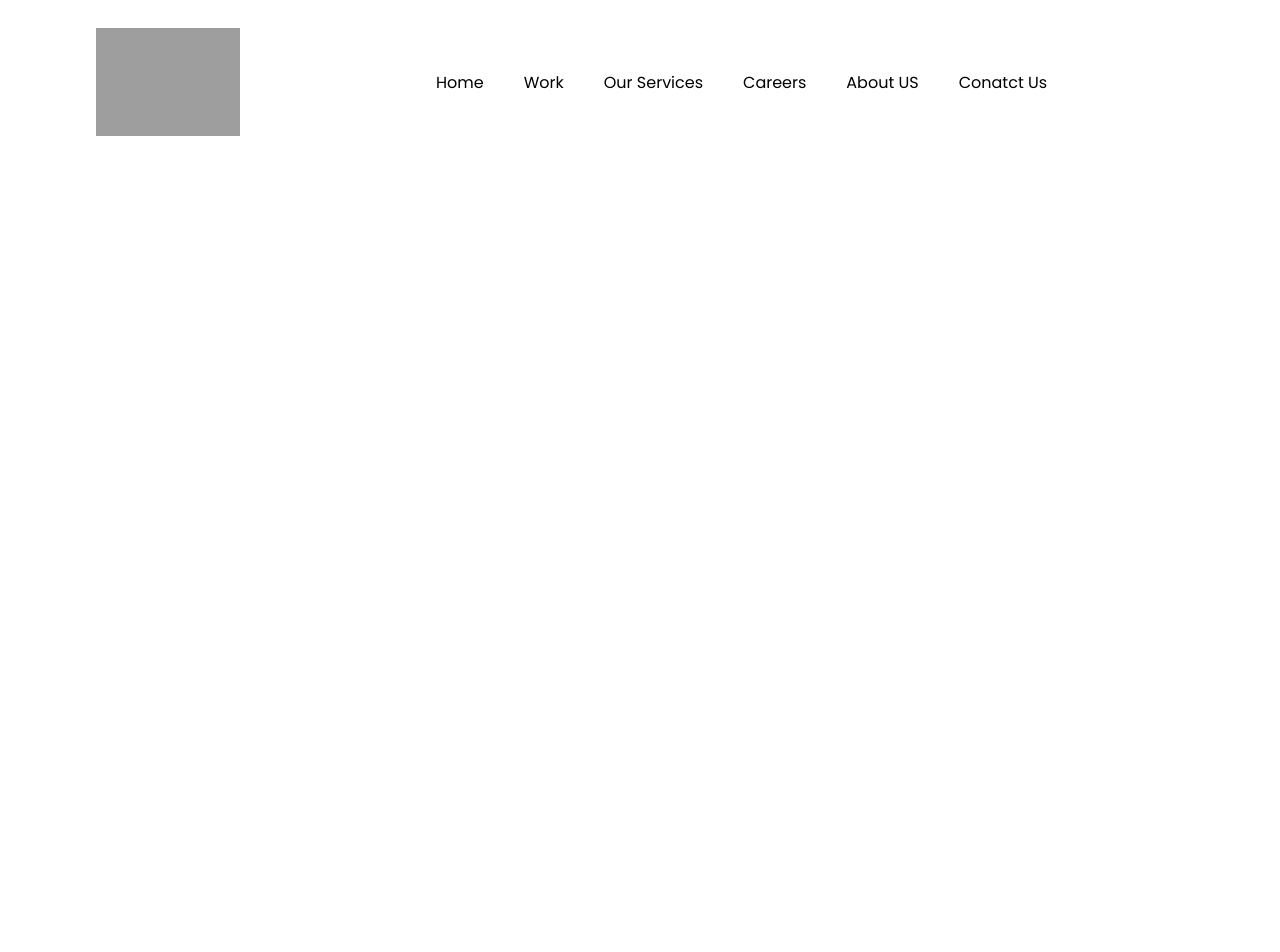
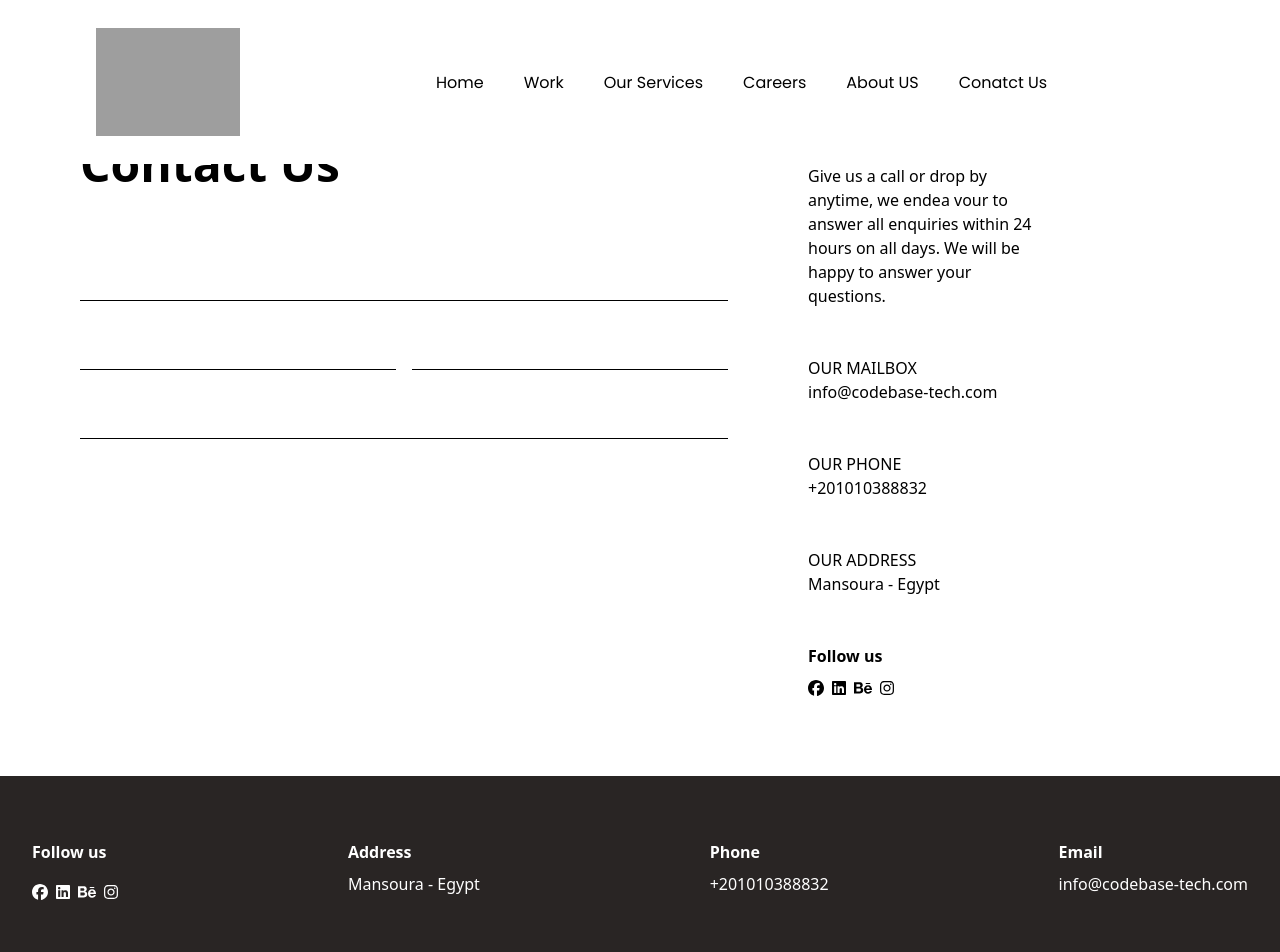
Before and after one commit to Mohamedkhaled68/Codebase-clone, a React (Create React App) app: page /contactus in a window 1280 px wide. Shown: the top 952 px of the page. Before the commit the page ends 800 px from the top, so only its background shows below. Built offline with nearby package versions, Linux system fonts and the light colour scheme; grey boxes are pictures that could not be loaded.

Commit message:
allright

```diff
--- /dev/null
+++ b/src/components/ContactUs/FormSide.js
@@ -0,0 +1,35 @@
+import React from "react";
+
+const FormSide = () => {
+    return (
+        <div className="left-side flex-1">
+            <h1 className="text-[3rem] font-semibold mb-[3rem]">Contact Us</h1>
+            <div className="flex flex-col items-center gap-[1rem]">
+                <div className="name w-full">
+                    <input
+                        type="text"
+                        className="border-b-[1px] border-[#000] w-full py-[0.8rem] outline-none text-[1.1rem]"
+                    />
+                </div>
+                <div className="emailAndPhone flex items-center gap-[1rem] w-full">
+                    <input
+                        type="text"
+                        className="border-b-[1px] border-[#000]  py-[0.8rem] outline-none text-[1.1rem] w-1/2"
+                    />
+                    <input
+                        type="text"
+                        className="border-b-[1px] border-[#000]  py-[0.8rem] outline-none text-[1.1rem] w-1/2"
+                    />
+                </div>
+                <div className="message w-full">
+                    <input
+                        type="text"
+                        className="border-b-[1px] border-[#000] w-full py-[0.8rem] outline-none text-[1.1rem]"
+                    />
+                </div>
+            </div>
+        </div>
+    );
+};
+
+export default FormSide;
--- /dev/null
+++ b/src/components/ContactUs/InformationSide.js
@@ -0,0 +1,45 @@
+import React from "react";
+import { FontAwesomeIcon } from "@fortawesome/react-fontawesome";
+import {
+    faFacebook,
+    faLinkedin,
+    faBehance,
+    faInstagram,
+} from "@fortawesome/free-brands-svg-icons";
+
+const InformationSide = () => {
+    return (
+        <div className="right-side w-[35%]">
+            <ul className="flex flex-col gap-[3rem]">
+                <li className="w-[60%]">
+                    Give us a call or drop by anytime, we endea vour to answer
+                    all enquiries within 24 hours on all days. We will be happy
+                    to answer your questions.
+                </li>
+                <li>
+                    <p>OUR MAILBOX</p>
+                    <p>info@codebase-tech.com</p>
+                </li>
+                <li>
+                    <p>OUR PHONE</p>
+                    <p>+201010388832</p>
+                </li>
+                <li>
+                    <p>OUR ADDRESS</p>
+                    <p>Mansoura - Egypt</p>
+                </li>
+                <li>
+                    <p className=" mb-3 font-bold">Follow us</p>
+                    <div className="icons flex items-center gap-2">
+                        <FontAwesomeIcon icon={faFacebook} />
+                        <FontAwesomeIcon icon={faLinkedin} />
+                        <FontAwesomeIcon icon={faBehance} />
+                        <FontAwesomeIcon icon={faInstagram} />
+                    </div>
+                </li>
+            </ul>
+        </div>
+    );
+};
+
+export default InformationSide;
--- a/src/pages/ContactUs.js
+++ b/src/pages/ContactUs.js
@@ -1,7 +1,51 @@
 import React from "react";
+import { FontAwesomeIcon } from "@fortawesome/react-fontawesome";
+import {
+    faFacebook,
+    faLinkedin,
+    faBehance,
+    faInstagram,
+} from "@fortawesome/free-brands-svg-icons";
+import FormSide from "../components/ContactUs/FormSide";
+import InformationSide from "../components/ContactUs/InformationSide";
 
 const ContactUs = () => {
-    return <div>ContactUs</div>;
+    return (
+        <>
+            <div className="main-page flex items-baseline gap-[5rem] px-[2rem] lg:px-[5rem] mt-[3rem]">
+                <FormSide />
+                <InformationSide />
+            </div>
+            <div className="bg-stone-800 py-[4rem] px-[2rem] mt-[5rem]">
+                <div className="flex flex-col md:flex-row md:justify-between">
+                    <div className="flex flex-col justify-between gap-2 mb-[2rem]">
+                        <p className="text-white mb-3 font-bold">Follow us</p>
+                        <div className="icons flex items-center gap-2">
+                            <FontAwesomeIcon icon={faFacebook} color="#fff" />
+                            <FontAwesomeIcon icon={faLinkedin} color="#fff" />
+                            <FontAwesomeIcon icon={faBehance} color="#fff" />
+                            <FontAwesomeIcon icon={faInstagram} color="#fff" />
+                        </div>
+                    </div>
+                    <div className="flex flex-col items-start gap-2 mb-[2rem]">
+                        <p className="text-white font-bold">Address</p>
+                        <p className="text-white">Mansoura - Egypt</p>
+                    </div>
+                    <div className="flex flex-col items-start gap-2 mb-[2rem]">
+                        <p className="text-white font-bold">Phone</p>
+                        <p className="text-white">+201010388832</p>
+                    </div>
+                    <div className="flex flex-col items-start gap-2 mb-[2rem]">
+                        <p className="text-white font-bold">Email</p>
+                        <p className="text-white">info@codebase-tech.com</p>
+                    </div>
+                </div>
+                <p className="text-white text-[15px] absolute bottom-3">
+                    Copyright © 2023 CODEBASE
+                </p>
+            </div>
+        </>
+    );
 };
 
 export default ContactUs;
```
